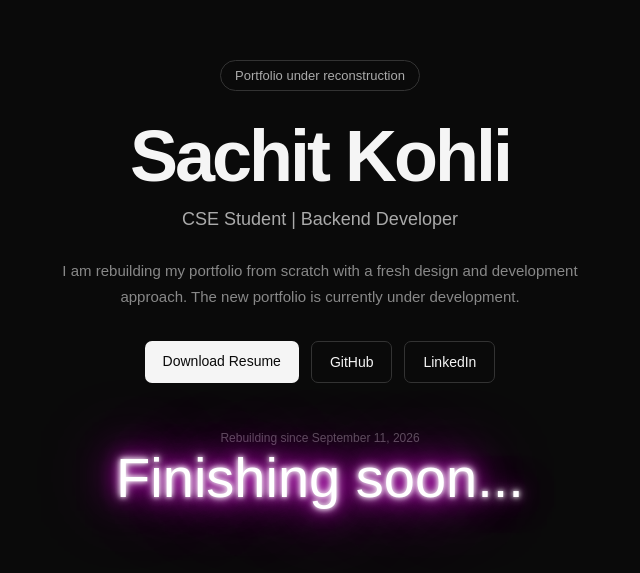
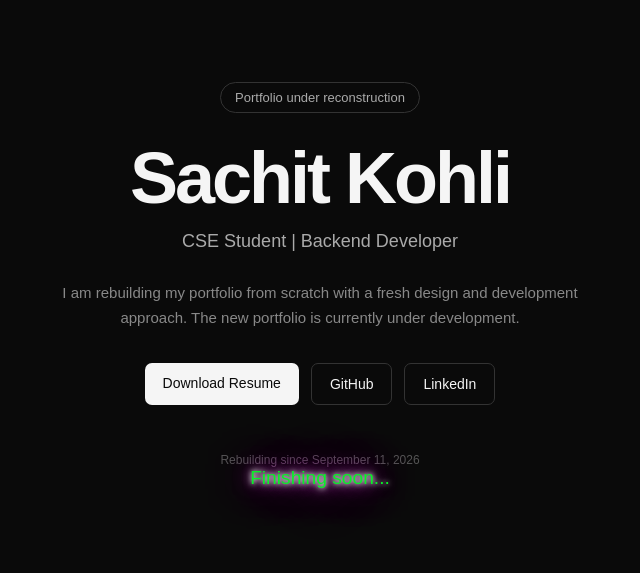
Before and after one commit to sachit-create/PortFolio_Website, a plain HTML site: page index.html in a window 1280 px wide. Shown: the part 115-688 px from the top of the page, without its empty margins (320-960 px from the left). Drawn offline with Linux system fonts and the light colour scheme.

Commit message:
Modify .ending class styles in index.html
Updated the .ending class styles to adjust font size and color.

```diff
--- a/index.html
+++ b/index.html
@@ -97,15 +97,14 @@
         }
 
         .ending{
-            font-size: 3.5rem;
-  color: #fff;
+           font-size: 1.2rem;
+  color: #07f227;
   text-align: center;
-  text-shadow:
-    0 0 5px #fff,
-    0 0 10px #fff,
-    0 0 20px #ff00ff,
-    0 0 40px #ff00ff,
-    0 0 80px #ff00ff;
+  text-shadow: 0 0 5px #fff,
+               0 0 10px #fff,
+               0 0 20px #ff00ff,
+               0 0 40px #ff00ff,
+               0 0 80px #ff00ff;
         }
 
     </style>
```
